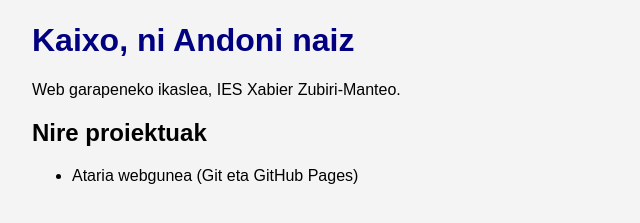
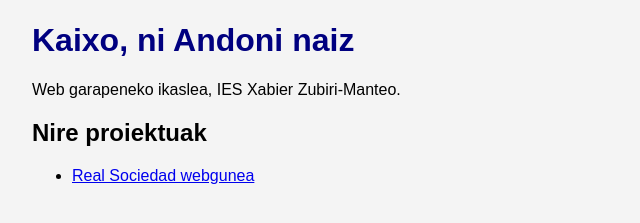
Before and after one commit to aasenjoay26wg/ataria, a plain HTML site: page index.html in a window 1280 px wide. Shown: the part 135-358 px from the top of the page, without its empty margins (0-640 px from the left). Drawn offline with Linux system fonts and the light colour scheme.

```diff
--- a/index.html
+++ b/index.html
@@ -10,10 +10,10 @@
   <h1>Kaixo, ni Andoni naiz</h1>
   <p>Web garapeneko ikaslea, IES Xabier Zubiri-Manteo.</p>
 
-  <section>
+ <section>
   <h2>Nire proiektuak</h2>
   <ul>
-    <li>Ataria webgunea (Git eta GitHub Pages)</li>
+    <li><a href="https://www.realsociedad.eus/">Real Sociedad webgunea</a></li>
   </ul>
 </section>
 
```
